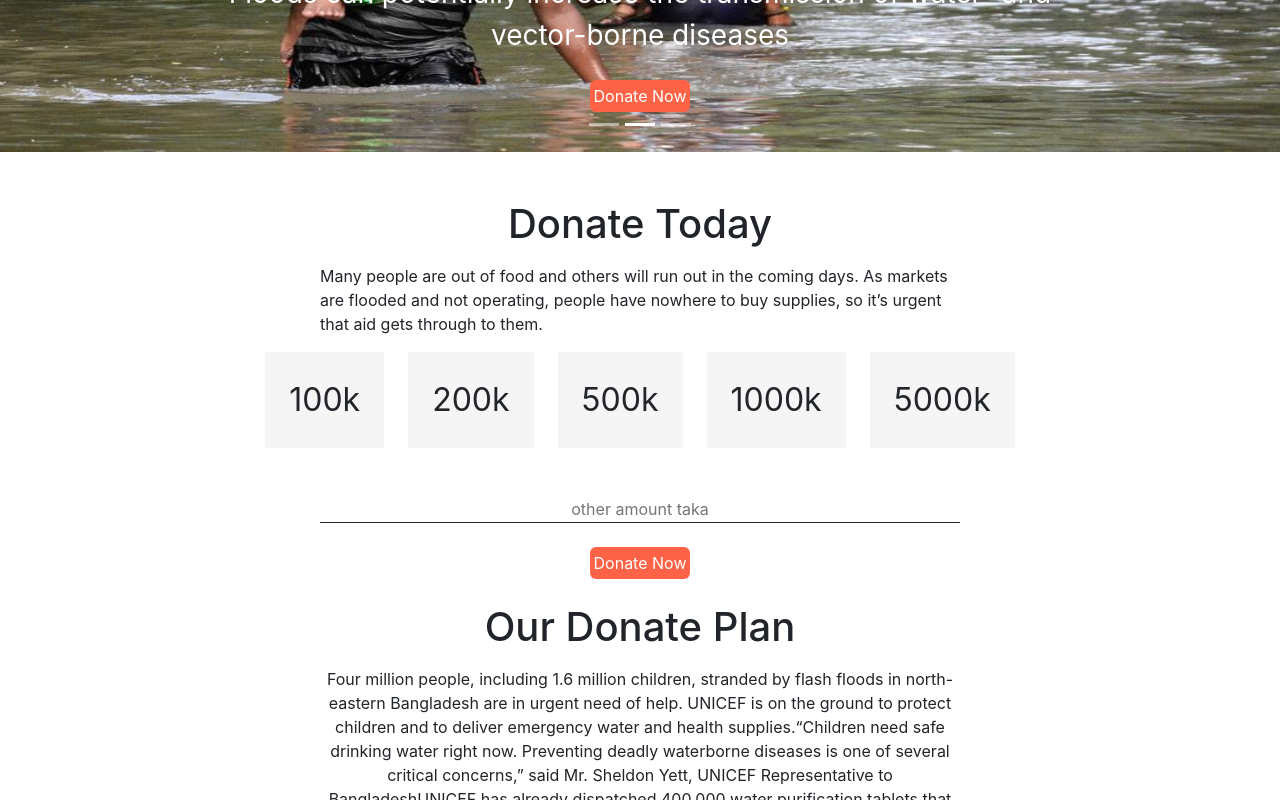
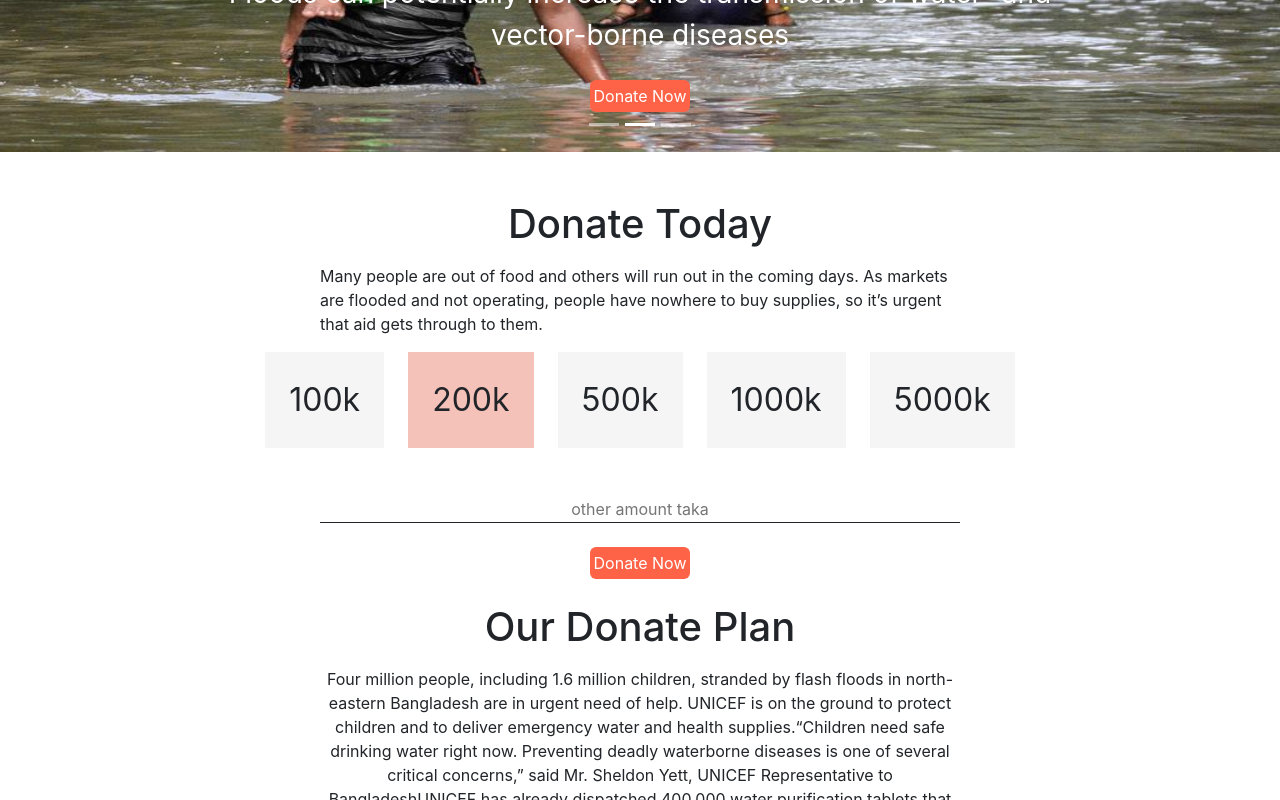
Before and after one commit to RitaM5/Donate-today, a React (Vite) app: page / in a window 1280 px wide. In both pictures the pointer is over the element "200k". Shown: the part 404-1204 px from the top of the page. Built offline with nearby package versions, Linux system fonts and the light colour scheme.

Commit message:
hover effect added in of single div

```diff
--- a/src/Components/Donate/Donate.css
+++ b/src/Components/Donate/Donate.css
@@ -1,5 +1,8 @@
 .block{
     background-color: whitesmoke;
+}
+.mark-block:hover{
+    background-color: rgb(245, 194, 185);
 }
 .mark-block:active{
 border: 2px solid red;
```
